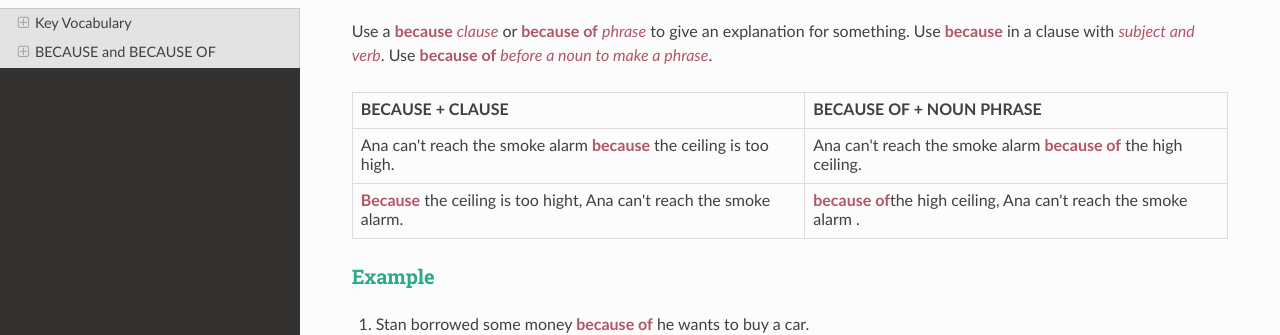
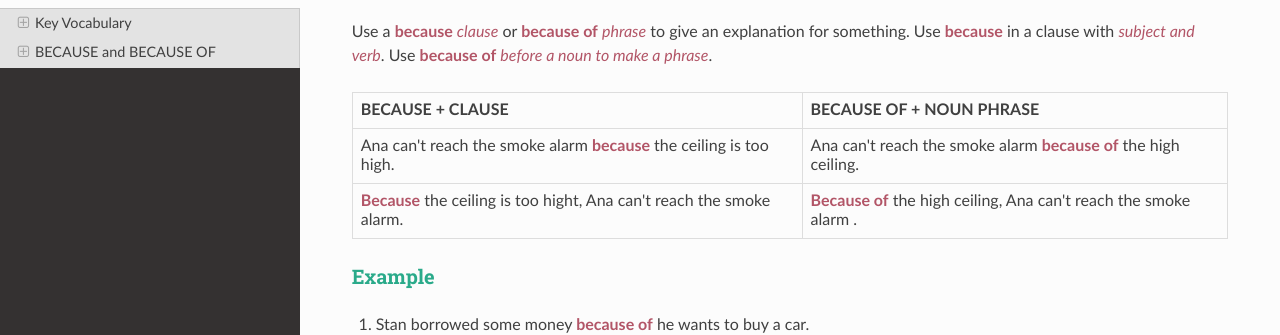
Before and after one commit to vpa24/ESL-47---Intermediate-Low-Integrated-Reading-Writing, a Sphinx documentation site: the page built from docs/source/unit2.md, in a window 1280 px wide and 900 px high, scrolled down 2409 px. Shown: the part 158-493 px from the top of the window. Built offline with Sphinx 7.4.7 and the Read the Docs theme 2.0.0, drawn with Linux system fonts in a browser that asks for light colours.

Commit message:
fixed spacing errors

```diff
--- a/docs/source/unit2.md
+++ b/docs/source/unit2.md
@@ -108,7 +108,7 @@ Use **because** in a clause with _subject and verb_. Use **because of** _before
 	</tr>
 	<tr>
 		<td><strong>Because</strong> the ceiling is too hight, Ana can't reach the smoke alarm.</td>
-		<td><strong>because of</strong>the high ceiling, Ana can't reach the smoke alarm  .</td>
+		<td><strong>Because of</strong> the high ceiling, Ana can't reach the smoke alarm  .</td>
 	</tr>
 </table>
 
```
